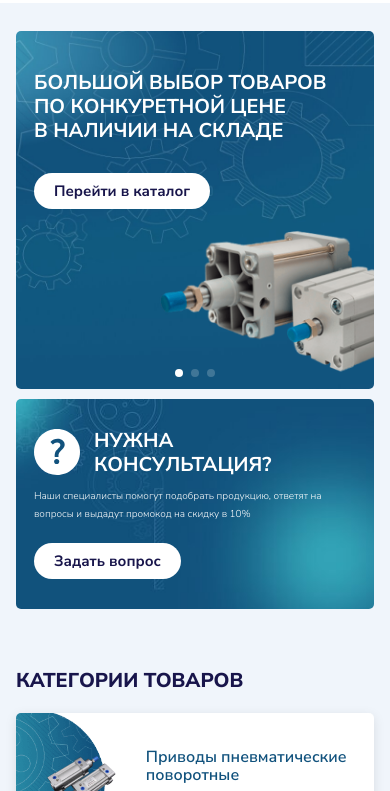
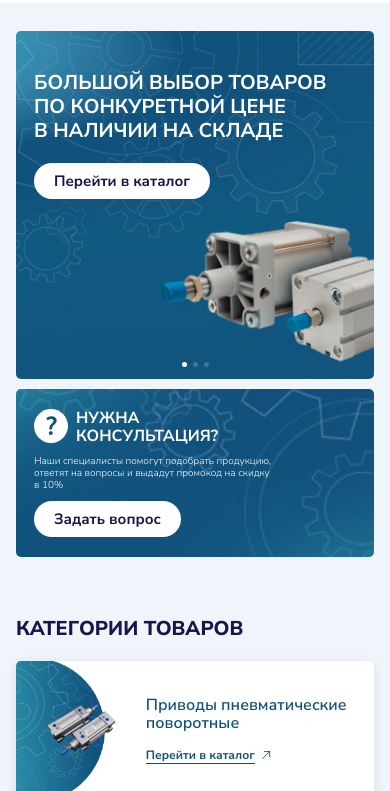
Before and after one commit to sjwopi/new-specprivod, a plain HTML site: page index.html in a window 390 px wide. Shown: the part 53-844 px from the top of the page. Drawn offline with nearby package versions, Linux system fonts and the light colour scheme; a web font is replaced by a local one.

Commit message:
fix banner

```diff
--- a/index.html
+++ b/index.html
@@ -3,7 +3,7 @@
 
 <head>
   <meta charset="UTF-8">
-  <meta content="width=1920" name="viewport">
+  <meta content="width=device-width" name="viewport">
   <link rel="preconnect" href="https://fonts.googleapis.com">
   <link rel="preconnect" href="https://fonts.gstatic.com" crossorigin>
   <link
@@ -105,19 +105,19 @@
           <div class="swiper-slide banner__main">
             <img class="banner__bg-img" src="./assets/img/sub/banner-img.png" alt="">
 
-            <h3 class="banner__title">БОЛЬШОЙ ВЫБОР ТОВАРОВ ПО&nbsp;КОНКУРЕТНОЙ ЦЕНЕ В&nbsp;НАЛИЧИИ НА СКЛАДЕ</h3>
+            <h3 class="banner__title">БОЛЬШОЙ ВЫБОР ТОВАРОВ<br> ПО&nbsp;КОНКУРЕТНОЙ ЦЕНЕ<br> В&nbsp;НАЛИЧИИ НА СКЛАДЕ</h3>
             <a class="btn white banner__btn">Перейти в каталог</a>
           </div>
           <div class="swiper-slide banner__main">
             <img class="banner__bg-img" src="./assets/img/sub/banner-img.png" alt="">
 
-            <h3 class="banner__title">БОЛЬШОЙ ВЫБОР ТОВАРОВ ПО&nbsp;КОНКУРЕТНОЙ ЦЕНЕ В&nbsp;НАЛИЧИИ НА СКЛАДЕ</h3>
+            <h3 class="banner__title">БОЛЬШОЙ ВЫБОР ТОВАРОВ<br> ПО&nbsp;КОНКУРЕТНОЙ ЦЕНЕ<br> В&nbsp;НАЛИЧИИ НА СКЛАДЕ</h3>
             <a class="btn white banner__btn">Перейти в каталог</a>
           </div>
           <div class="swiper-slide banner__main">
             <img class="banner__bg-img" src="./assets/img/sub/banner-img.png" alt="">
 
-            <h3 class="banner__title">БОЛЬШОЙ ВЫБОР ТОВАРОВ ПО&nbsp;КОНКУРЕТНОЙ ЦЕНЕ В&nbsp;НАЛИЧИИ НА СКЛАДЕ</h3>
+            <h3 class="banner__title">БОЛЬШОЙ ВЫБОР ТОВАРОВ<br> ПО&nbsp;КОНКУРЕТНОЙ ЦЕНЕ<br> В&nbsp;НАЛИЧИИ НА СКЛАДЕ</h3>
             <a class="btn white banner__btn">Перейти в каталог</a>
           </div>
         </div>
--- a/scss/_banner.scss
+++ b/scss/_banner.scss
@@ -34,6 +34,7 @@
 
   &__bg-img {
     position: absolute;
+    z-index: 1;
     top: 50%;
     transform: translateY(-50%);
     right: 0;
@@ -50,6 +51,8 @@
     font-size: 38px;
     line-height: 46px;
     color: var(--white-text-color);
+    position: relative;
+    z-index: 2;
   }
 
   &__btn {
@@ -129,14 +132,14 @@
 @media screen and (max-width: 1600px) {
   .banner {
     &__main {
-      padding: 40px;
-      gap: 30px;
+      padding: 30px;
+      gap: 20px;
     }
 
     &__title {
       max-width: 70%;
-      font-size: 28px;
-      line-height: 32px;
+      font-size: 22px;
+      line-height: 26px;
     }
 
     &__bg-img {
@@ -145,35 +148,90 @@
     }
 
     &__sidebar {
-      padding: 80px 30px;
+      min-width: 250px;
+      max-width: 250px;
+      padding: 60px 20px;
+    }
+
+    &__header {
+      gap: 10px;
+    }
+
+    &__header-title {
+      font-size: 18px;
+      line-height: 20px;
+    }
+
+    &__header-icon {
+      width: 38px;
+      height: 38px;
+    }
+
+    &__caption {
+      margin-bottom: 20px;
+      font-size: 13px;
+      line-height: 14px;
     }
   }
 }
 
+@media screen and (max-width: 1400px) {
+  .banner {
+    gap: 10px;
+
+    &__sidebar {
+      min-width: 220px;
+      max-width: 220px;
+      padding: 50px 15px;
+      gap: 10px;
+    }
+
+    &__slider-pagination {
+      .swiper-pagination-bullet {
+        width: 5px;
+        height: 5px;
+        margin: 0 3px !important;
+      }
+    }
+
+    &__header {
+      gap: 8px;
+    }
+
+    &__header-title {
+      font-size: 16px;
+      line-height: 18px;
+    }
+
+    &__header-icon {
+      width: 34px;
+      height: 34px;
+    }
+
+    &__caption {
+      font-size: 11px;
+      line-height: 12px;
+    }
+  }
+}
 
 @media screen and (max-width: 1200px) {
   .banner {
-    flex-direction: column;
-
-    &__main {
-      justify-content: start;
-    }
-
     &__title {
-      max-width: 75%;
-      font-size: 32px;
+      font-size: 18px;
+      line-height: 22px;
     }
 
     &__bg-img {
-      height: 100%;
+      /* height: 100%;
       max-width: 70%;
       bottom: 0;
       top: auto;
-      transform: translateY(0);
+      transform: translateY(0); */
     }
 
     &__sidebar {
-      min-width: 100%;
+      /*   min-width: 100%;
       max-width: 100%;
       display: flex;
       padding: 15px 40px;
@@ -181,34 +239,15 @@
       flex-wrap: wrap;
       column-gap: 40px;
       align-items: center;
-      background-image: url(../assets/img/banner-small-mobile.jpg);
-    }
-
-    &__header {
-      width: fit-content;
-    }
-
-    &__caption {
-      margin-bottom: 0;
-    }
-
-    &__footer {
-      flex: 1;
-      display: flex;
-      flex-direction: row;
-      align-items: center;
-      justify-content: space-between;
-      gap: 20px;
-
-      .btn {
-        height: fit-content;
-      }
+      background-image: url(../assets/img/banner-small-mobile.jpg); */
     }
   }
 }
 
 @media screen and (max-width: 1000px) {
   .banner {
+    margin: 0 auto 60px auto;
+
     &__bg-img {
       height: 100%;
       max-width: 38%;
@@ -221,10 +260,9 @@
   }
 }
 
-@media screen and (max-width: 720px) {
+@media screen and (max-width: 820px) {
   .banner {
-    margin: 0 auto 60px auto;
-    gap: 10px;
+    flex-direction: column;
 
     &__title {
       max-width: 100%;
@@ -243,36 +281,48 @@
     }
 
     &__sidebar {
-      padding: 30px 18px;
-      gap: 40px;
-    }
-
-    &__header-title {
-      font-size: 20px;
-      line-height: 24px;
-    }
-
-    &__header-icon {
-      width: 46px;
-      height: 46px;
+      min-width: 100%;
+      max-width: 100%;
+      flex-direction: row;
+      align-items: center;
+      justify-content: space-between;
+      padding: 20px 18px;
+      gap: 20px;
+      background: url(../assets/img/footer.jpg) -100px center/calc(100% + 200px) no-repeat;
     }
 
     &__caption {
-      font-size: 12px;
       display: block;
-      max-width: 360px;
-
-      br {
-        display: none;
-      }
+      max-width: 250px;
+      margin: 0;
+      text-align: end;
     }
 
     &__footer {
       width: 100%;
+      display: flex;
+      flex-direction: row;
+      align-items: center;
+      justify-content: end;
+      gap: 20px;
     }
   }
 }
 
+@media screen and (max-width: 680px) {
+  .banner {
+    &__caption {
+      text-align: start;
+    }
+    &__footer {
+      width: fit-content;
+      flex-direction: column;
+      justify-content: center;
+      align-items: start;
+      gap: 10px;
+    }
+  }
+}
 @media screen and (max-width: 520px) {
   .banner {
     &__btn {
@@ -280,6 +330,9 @@
     }
 
     &__bg-img {
+      top: auto;
+      bottom: 0;
+      transform: translate(0);
       height: 180px;
       max-width: 100%;
     }
@@ -291,6 +344,8 @@
     &__sidebar {
       flex-direction: column;
       gap: 0;
+      align-items: start;
+      background: url(../assets/img/banner-small.jpg) center/cover no-repeat;
     }
 
     &__header {
--- a/scss/index.scss
+++ b/scss/index.scss
@@ -176,17 +176,14 @@ a:hover {
   }
 }
 
+@media screen and (max-width: 1600px) {
+  .btn {
+    font-size: 13px;
+    line-height: 14px;
+    padding: 8px 20px;
+  }
+}
 @media screen and (max-width: 1200px) {
-/*   body {
-    --desktop-width: 960px;
-  } */
-
-  .btn {
-    font-size: 15px;
-    line-height: 16px;
-    padding: 10px 20px;
-  }
-
   .title {
     margin-bottom: 20px;
     font-size: 20px;
@@ -197,6 +194,11 @@ a:hover {
 @media screen and (max-width: 1000px) {
   body {
     --desktop-width: calc(100% - 32px);
+  }
+  .btn {
+    font-size: 15px;
+    line-height: 16px;
+    padding: 10px 20px;
   }
 }
 
```
Also changed, not shown: css/index.css.
